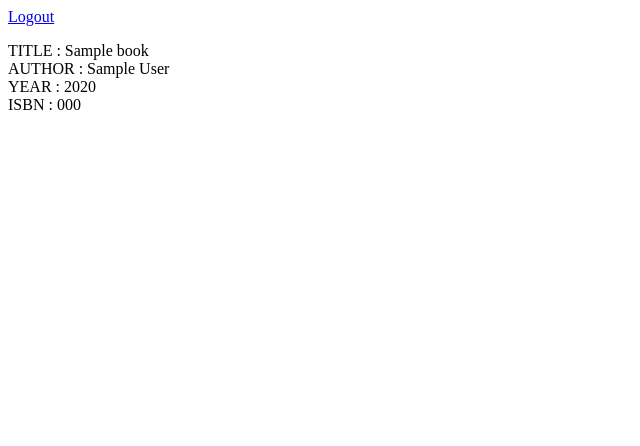
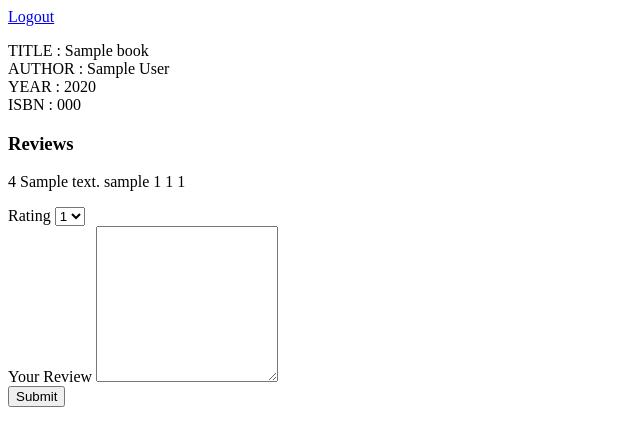
Before and after one commit to AbhinavBajimaya/projectBooks, a Flask app: template templates/bookinfo.html in a window 1280 px wide. Shown: the top 446 px of the page, without its empty margins (0-640 px from the left). Run offline with Flask 2, Linux system fonts and the light colour scheme; the template is opened without the code that fills it: most values are stand-ins (such as "Sample title", 1, 10 or a date in 2020); parts of the project's set-up code (start-up, migrations or seed data) failed here and were passed over; some libraries are stand-ins or nearby versions.

Commit message:
8.review and rating

```diff
--- a/application.py
+++ b/application.py
@@ -82,7 +82,7 @@ def login():
             password=request.form.get("password")
             if(password==user.password):
                 session["username"] = user.username
-                session["id"] = user.id
+                session["user_id"] = user.id
                 session["email"]=user.email
                 return redirect(url_for('search'))
             else:
@@ -107,7 +107,7 @@ def search():
 def logout():
     if "username" in session:
         session.pop("username")
-        session.pop("id")
+        session.pop("user_id")
         session.pop("email")
         return redirect(url_for('index'))
     else:
@@ -130,8 +130,28 @@ def booklist():
 
 @app.route("/bookinfo/<int:book_id>",methods=['POST','GET'])
 def bookinfo(book_id):
-    if "username" in session:
+    if "username" in session and request.method=="GET":
         book=db.execute("SELECT * FROM books WHERE id=:book_id",{"book_id":book_id}).fetchone()
-        return render_template("bookinfo.html",book=book)
+        reviews=db.execute("SELECT * FROM reviews JOIN users ON reviews.user_id=users.id JOIN books ON reviews.book_id=books.id WHERE book_id=:book_id", {"book_id":book_id}).fetchall()
+        return render_template("bookinfo.html",book=book,reviews=reviews)
+    if request.method=="POST":
+        user_id=session["user_id"]
+        user_review=request.form.get("review")
+        user_rating=request.form.get("rating")
+        review=db.execute("SELECT * FROM reviews JOIN users ON reviews.user_id=users.id JOIN books ON reviews.book_id=books.id WHERE book_id=:book_id AND user_id=:user_id",{"book_id":book_id,"user_id":user_id}).fetchone()
+        if review:
+            db.execute("UPDATE reviews SET review=:user_review , rating=:user_rating WHERE book_id=:book_id AND user_id=:user_id",
+            {"user_review":user_review,"user_rating":user_rating,"user_id":user_id,"book_id":book_id})
+
+        else:
+            db.execute("INSERT INTO reviews (user_id,book_id,rating,review) VALUES (:user_id,:book_id,:rating,:review)",
+            {"user_id":user_id,"book_id":book_id,"rating":user_rating,"review":user_review})
+        db.commit()
+        book=db.execute("SELECT * FROM books WHERE id=:book_id",{"book_id":book_id}).fetchone()
+        reviews=db.execute("SELECT * FROM reviews JOIN users ON reviews.user_id=users.id JOIN books ON reviews.book_id=books.id WHERE book_id=:book_id",{"book_id":book_id}).fetchall()
+
+        return render_template("bookinfo.html",book=book,reviews=reviews)
+
+
     else:
         return redirect(url_for('login'))
--- a/templates/bookinfo.html
+++ b/templates/bookinfo.html
@@ -5,13 +5,44 @@
 {% block pageheading %}{% endblock %}
 
 {% block content %}
-
+<!--display book info-->
 <p>
-    TITLE  : {{book.title}}<br>
+    <div>
+        TITLE  : {{book.title}}<br>
     AUTHOR : {{book.author}}<br>
     YEAR   : {{book.year}}<br>
     ISBN   : {{book.isbn}}<br>
+    </div>
+
+    <h3>Reviews</h3>
+    <div>
+        {% for review in reviews %}
+       {{review.rating }} {{review.review}} {{review.username}}  {{review.book_id}} {{review.user_id}} {{review.id}}<br>
+        {% endfor %}
+
+
+    </div>
 </p>
+<!--for rating submission-->
+    <form action="{{ url_for('bookinfo', book_id=book.id) }}" method="POST">
+        <div>
+            <label for="rating">Rating</label>
+            <select name="rating">
+                {% for limit in range(5) %}
+                    <option value="{{limit+1}}">{{limit+1}}</option>
+                {% endfor %}
+            </select>
+        </div>
+        <div>
+            <label for="review">Your Review</label>
+            <textarea rows="10" name="review"></textarea>
+        </div>
+        <div>
+            <button type="submit">Submit</button>
+        </div>
+
+
+    </form>
 
 
 {% endblock %}
```
Also changed, not shown: create.sql (+8 -0 lines), 3 other files.
